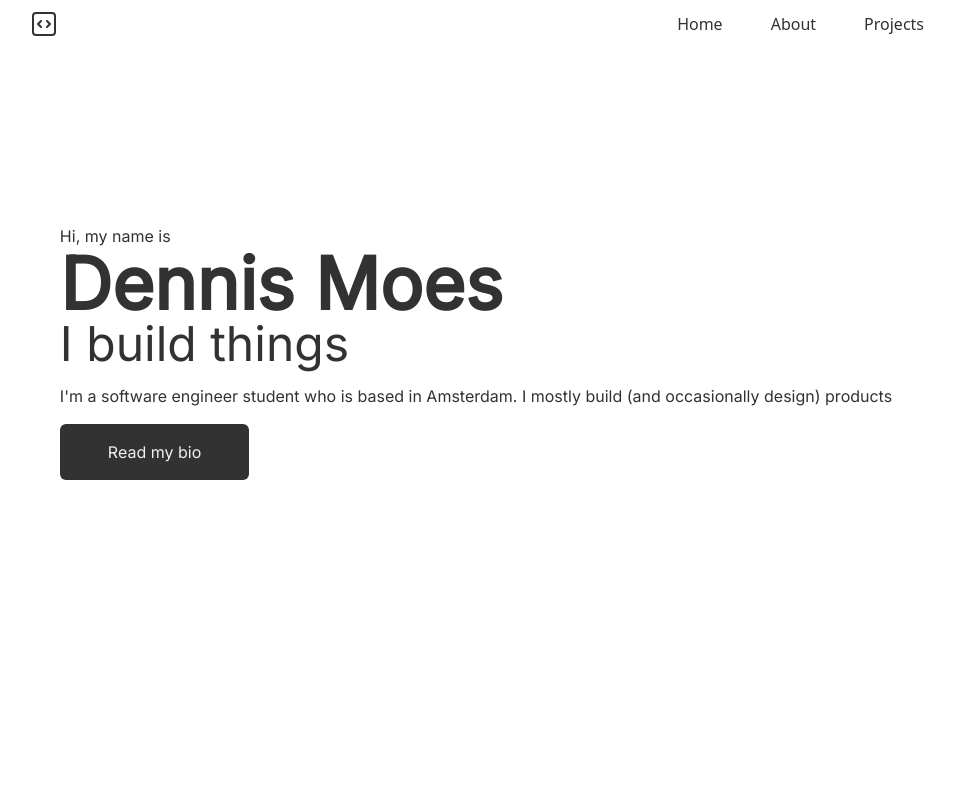
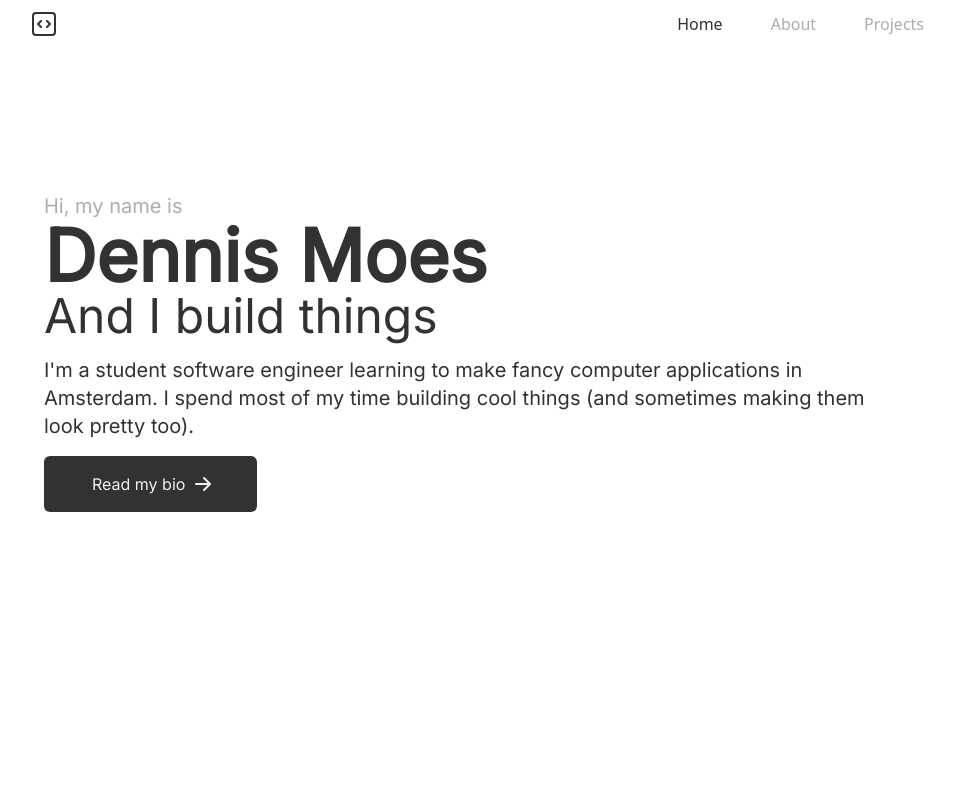
Before and after one commit to DennisCMoes/portfolio-v2, a Next.js app: page / in a window 1280 px wide. Shown: the top 800 px of the page, without its empty margins (164-1119 px from the left). Built offline with nearby package versions, Linux system fonts and the light colour scheme.

Commit message:
Made some more small design changes

```diff
--- a/src/components/layout/navbar.tsx
+++ b/src/components/layout/navbar.tsx
@@ -1,6 +1,18 @@
 import Link from 'next/link'
+import { useRouter } from 'next/router'
+import { useEffect, useState } from 'react'
+
+const ACTIVE_LINK = ''
+const NOT_ACTIVE_LINK = 'text-tertiary'
 
 export default function Navbar() {
+  const router = useRouter()
+  const [path, setPath] = useState<string>('')
+
+  useEffect(() => {
+    setPath(router.pathname)
+  }, [router])
+
   return (
     <nav className="w-full py-2 px-4 md:px-0 inline-flex items-center justify-center bg-background-light dark:bg-background-dark text-secondary-light dark:text-secondary-dark">
       <div className="max-w-4xl w-full flex-row inline-flex justify-between">
@@ -24,9 +36,24 @@ export default function Navbar() {
           </Link>
         </div>
         <div className="inline-flex items-center justify-between gap-4 md:gap-12">
-          <Link href="/">Home</Link>
-          <Link href="/about">About</Link>
-          <Link href="/projects">Projects</Link>
+          <Link
+            href="/"
+            className={path === '/' ? ACTIVE_LINK : NOT_ACTIVE_LINK}
+          >
+            Home
+          </Link>
+          <Link
+            href="/about"
+            className={path === '/about' ? ACTIVE_LINK : NOT_ACTIVE_LINK}
+          >
+            About
+          </Link>
+          <Link
+            href="/projects"
+            className={path === '/projects' ? ACTIVE_LINK : NOT_ACTIVE_LINK}
+          >
+            Projects
+          </Link>
         </div>
       </div>
     </nav>
--- a/src/components/ui/elongated-image.tsx
+++ b/src/components/ui/elongated-image.tsx
@@ -29,23 +29,23 @@ export default function ElongatedImage({
   return (
     <div>
       <div
-        className={`relative w-full overflow-hidden aspect-square md:aspect-[21/9] inline-flex items-center justify-center rounded-xl transition-colors ${bgColor}`}
+        className={`relative w-full overflow-hidden aspect-square md:aspect-[21/9] inline-flex items-center justify-center rounded-xl transition-colors select-none ${bgColor}`}
       >
         <Image
           src={image}
-          className={isFullSize ? '' : 'p-8'}
+          className={`${isFullSize ? '' : 'p-8'} pointer-events-none`}
           alt="Hello"
           sizes="100%"
           style={{ objectFit: isFullSize ? 'cover' : 'contain' }}
           fill
         />
-        {!isFullSize && (
+        {/* {!isFullSize && (
           <div className="z-10 absolute bottom-4 right-4">
-            {/* <p>CHANGE</p> */}
+            <p className="text-secondary-dark">CHANGE</p>
           </div>
-        )}
+        )} */}
       </div>
-      <small className="mt-0 text-tertiary">{description}</small>
+      <small className="block text-tertiary leading-tight">{description}</small>
     </div>
   )
 }
--- a/src/components/ui/project-card.tsx
+++ b/src/components/ui/project-card.tsx
@@ -10,7 +10,7 @@ export default function ProjectCard({ icon, title, description }: Props) {
   return (
     <Link
       href="/projects"
-      className="cursor-pointer bg-card-primary-light dark:bg-card-primary-dark w-full aspect-square rounded-xl p-6 inline-flex items-start justify-between flex-col hover:scale-105 transition-transform"
+      className="cursor-pointer bg-card-primary-light dark:bg-card-primary-dark w-full aspect-square rounded-xl p-6 inline-flex items-start justify-between flex-col md:hover:scale-105 transition-transform"
     >
       {/* TODO: Add darker color that's just darker than the card */}
       <div className="bg-card-secondary-light dark:bg-card-secondary-dark p-4 rounded-md aspect-square text-center">
--- a/src/pages/_app.tsx
+++ b/src/pages/_app.tsx
@@ -1,7 +1,15 @@
 import '@/styles/globals.css'
 import type { AppProps } from 'next/app'
 import '@/styles/link.css'
+import Navbar from '@/components/layout/navbar'
+import Footer from '@/components/layout/footer'
 
 export default function App({ Component, pageProps }: AppProps) {
-  return <Component {...pageProps} />
+  return (
+    <>
+      <Navbar />
+      <Component {...pageProps} />
+      <Footer />
+    </>
+  )
 }
--- a/src/pages/_document.tsx
+++ b/src/pages/_document.tsx
@@ -4,13 +4,11 @@ import { Html, Head, Main, NextScript } from 'next/document'
 
 export default function Document() {
   return (
-    <Html lang="en">
+    <Html lang="en" className="">
       <Head />
       <body>
-        <Navbar />
         <Main />
         <NextScript />
-        <Footer />
       </body>
     </Html>
   )
--- a/src/pages/index.tsx
+++ b/src/pages/index.tsx
@@ -19,19 +19,33 @@ export default function Home() {
         <section className="min-h-screen max-w-4xl grid items-center justify-center mx-auto space-y-64 px-4">
           <div className="-mt-48 space-y-4">
             <div>
-              <p>Hi, my name is</p>
+              <p className="text-xl text-tertiary">Hi, my name is</p>
               <p className="text-7xl font-semibold">Dennis Moes</p>
-              <p className="text-5xl">I build things</p>
+              <p className="text-5xl">And I build things</p>
             </div>
-            <p>
-              I&apos;m a software engineer student who is based in Amsterdam. I
-              mostly build (and occasionally design) products
+            <p className="text-xl">
+              I&apos;m a student software engineer learning to make fancy
+              computer applications in Amsterdam. I spend most of my time
+              building cool things (and sometimes making them look pretty too).
             </p>
             <Link
               href="/about"
-              className="flex items-center bg-secondary-light text-primary-light py-4 px-12 max-w-fit rounded-md"
+              className="flex items-center bg-secondary-light text-primary-light py-4 px-12 md:hover:px-14 transition-all max-w-fit rounded-md"
             >
               Read my bio
+              <svg
+                aria-hidden="true"
+                className="w-5 h-5 ml-2 -mr-1"
+                fill="currentColor"
+                viewBox="0 0 20 20"
+                xmlns="http://www.w3.org/2000/svg"
+              >
+                <path
+                  fill-rule="evenodd"
+                  d="M10.293 3.293a1 1 0 011.414 0l6 6a1 1 0 010 1.414l-6 6a1 1 0 01-1.414-1.414L14.586 11H3a1 1 0 110-2h11.586l-4.293-4.293a1 1 0 010-1.414z"
+                  clip-rule="evenodd"
+                ></path>
+              </svg>
             </Link>
           </div>
         </section>
--- a/src/pages/projects.tsx
+++ b/src/pages/projects.tsx
@@ -12,7 +12,7 @@ export default function Projects() {
         <title>Projects | Coming soon</title>
       </Head>
       <main
-        className={`${inter.className} bg-primary-light min-h-screen flex items-center justify-center`}
+        className={`${inter.className} bg-primary-light min-h-screen flex items-center justify-center p-4`}
       >
         <div className="max-w-3xl space-y-2">
           <p className="text-7xl font-semibold">Coming Soon</p>
--- a/src/styles/link.css
+++ b/src/styles/link.css
@@ -2,7 +2,7 @@
   border-bottom-width: 0;
   background-image: linear-gradient(transparent, transparent),
     linear-gradient(#fff, #fff);
-  background-size: 0 3px;
+  background-size: 0 2px;
   background-position: 0 100%;
   background-repeat: no-repeat;
   /* transition: background-size 0.3s ease-out; */
@@ -15,6 +15,6 @@
 }
 
 .link-underline:hover {
-  background-size: 100% 3px;
+  background-size: 100% 2px;
   background-position: 0 100%;
 }
```
